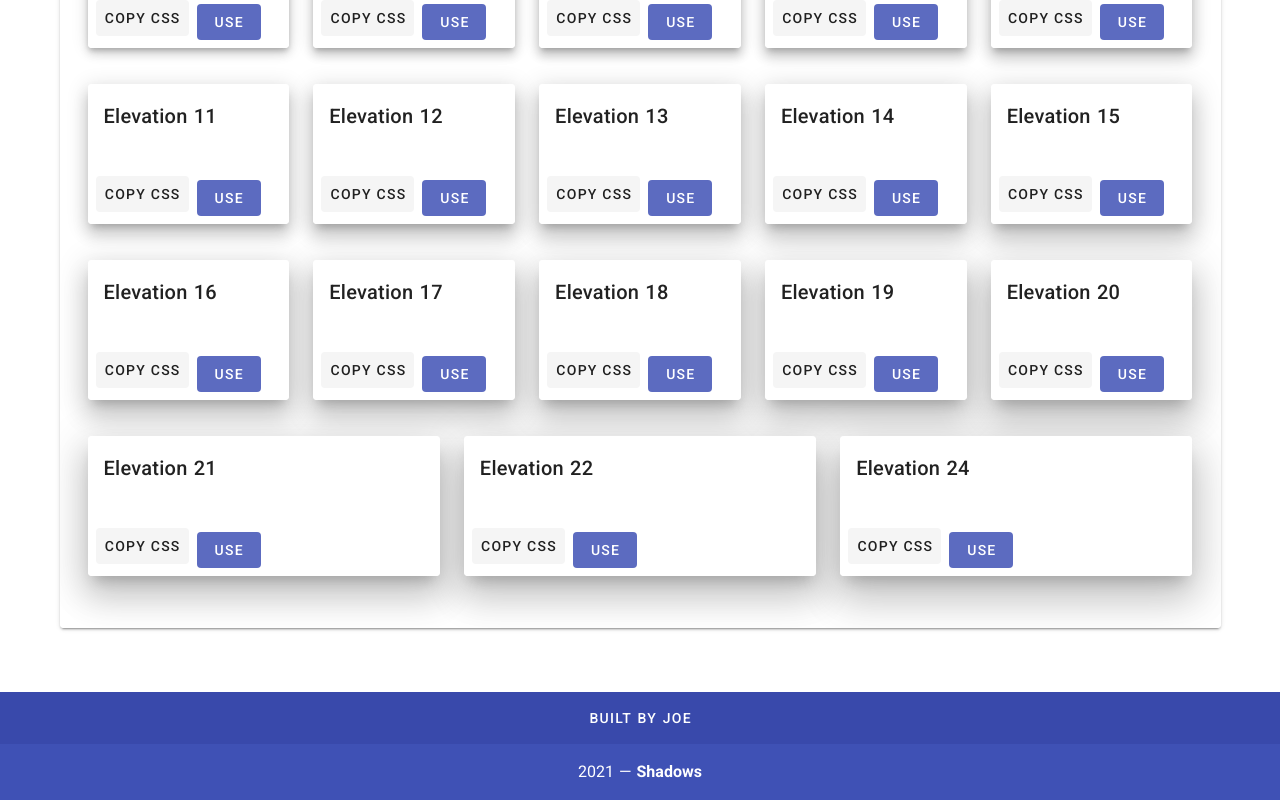
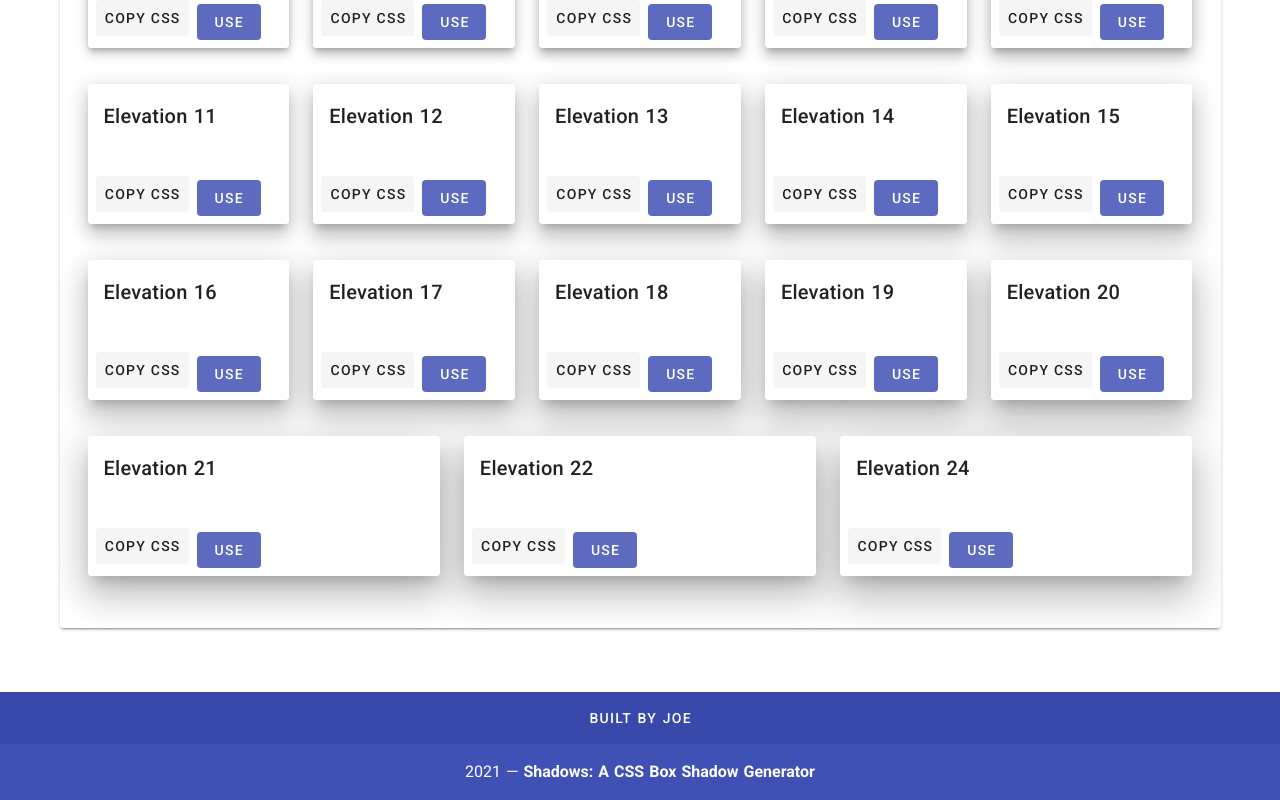
Before and after one commit to jcz530/shadows, a Nuxt app: page / in a window 1280 px wide. Shown: the part 1400-2200 px from the top of the page. Built offline with nearby package versions, Linux system fonts and the light colour scheme.

Commit message:
changed footer text

```diff
--- a/components/Footer.vue
+++ b/components/Footer.vue
@@ -32,7 +32,7 @@
         class="indigo py-4 text-center white--text"
         cols="12"
       >
-        {{ new Date().getFullYear() }} — <strong>Shadows</strong>
+        {{ new Date().getFullYear() }} — <strong>Shadows: A CSS Box Shadow Generator</strong>
       </v-col>
     </v-row>
   </v-footer>
```
